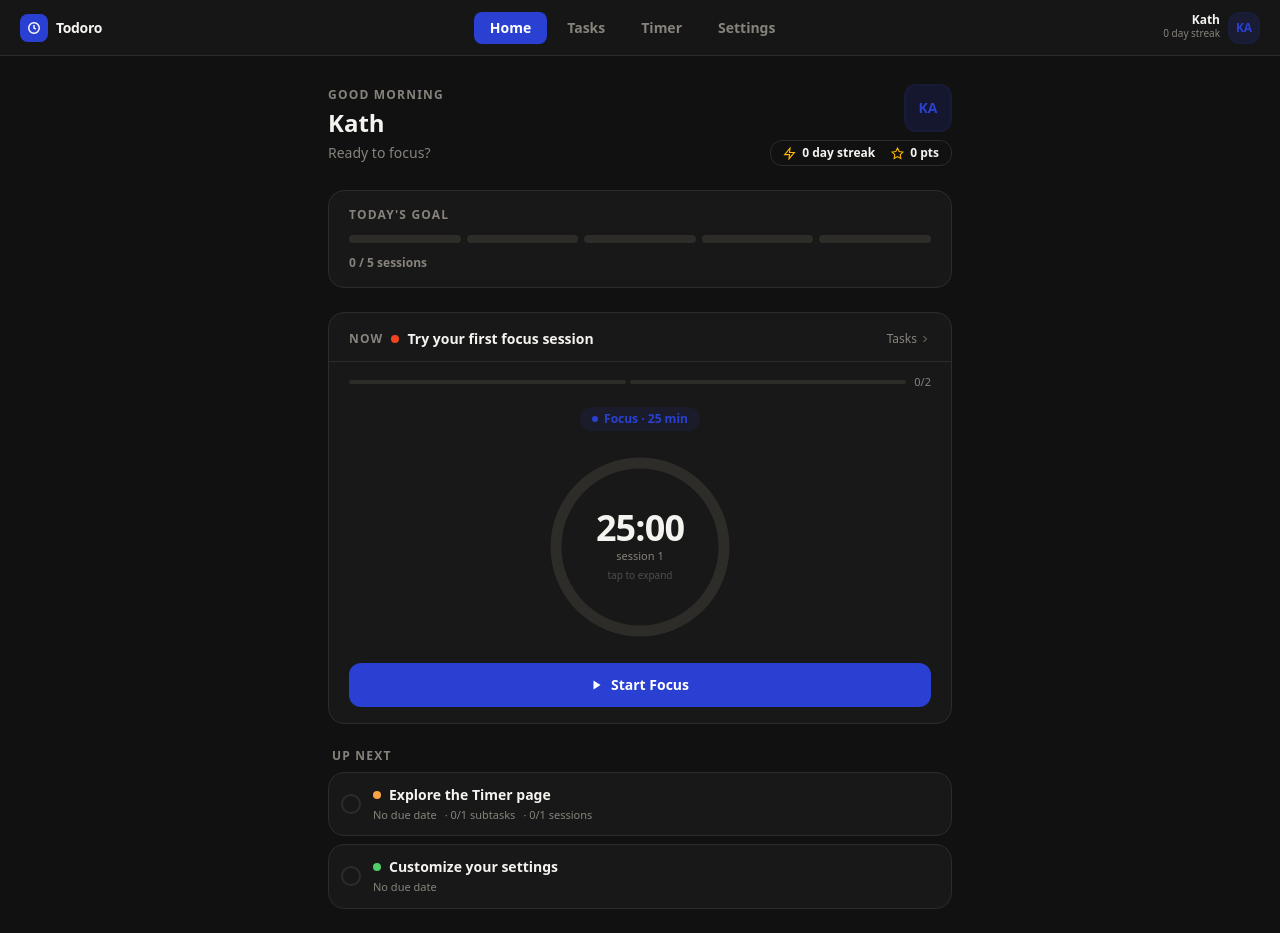
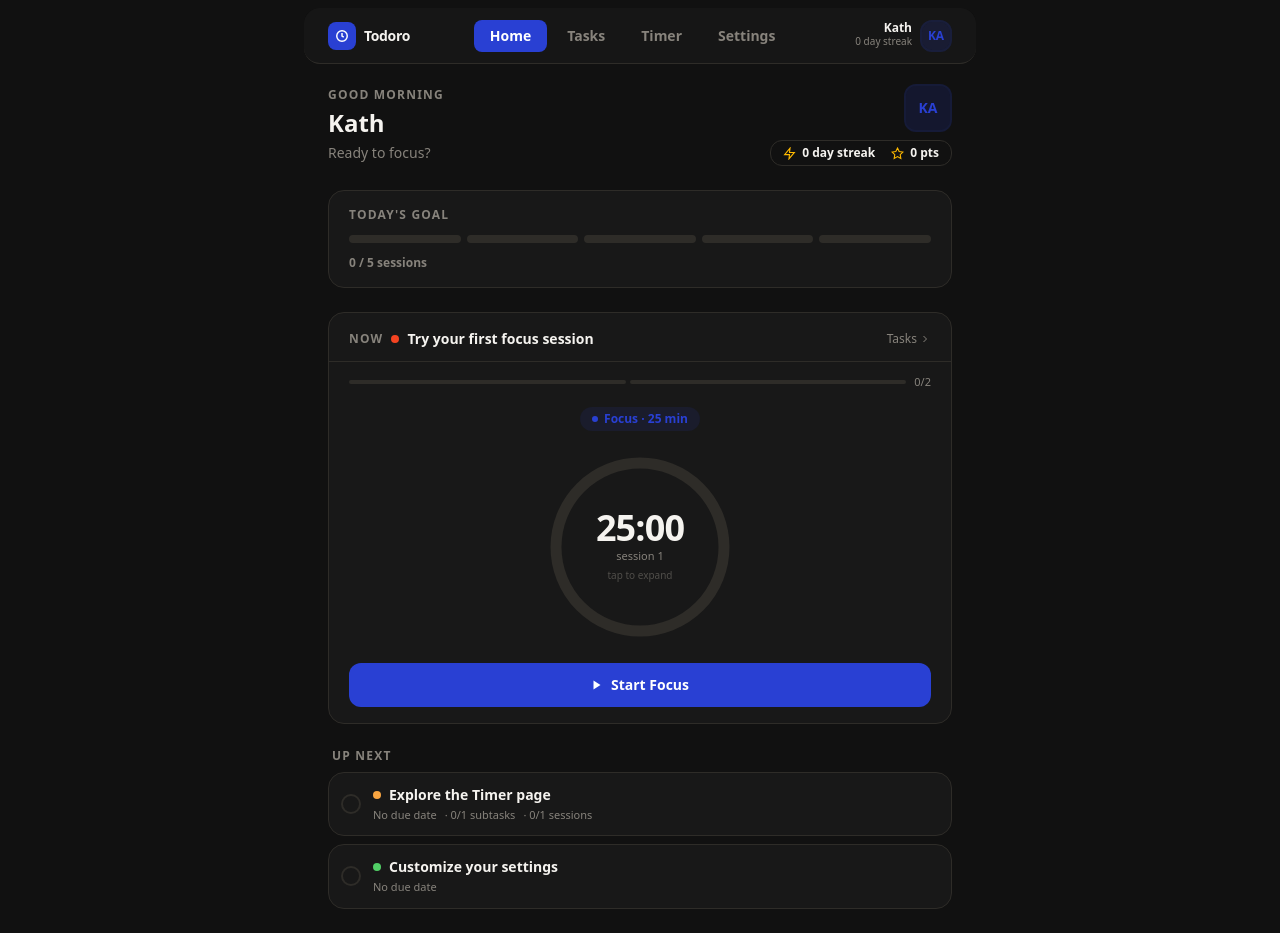
Before and after one commit to PatriusCastro/todoro.v2, a Next.js app in the folder todoro.v2/: page / in a window 1280 px wide. Built offline with nearby package versions, Linux system fonts and the light colour scheme.

Commit message:
Re-design the navbar

```diff
--- a/todoro.v2/components/AppShell.tsx
+++ b/todoro.v2/components/AppShell.tsx
@@ -52,9 +52,9 @@ export default function AppShell({
     <div className={dark ? "dark" : ""}>
       <div className="min-h-dvh bg-bg text-tx flex flex-col">
 
-        {/* ── Desktop / Tablet top nav ── */}
+        {/* Desktop / Tablet top nav */}
         {isTablet && (
-          <header className="fixed top-0 inset-x-0 z-50 h-14 bg-surface/90 backdrop-blur-xl border-b border-border flex items-center px-5 gap-4">
+          <header className="fixed rounded-2xl w-full max-w-2xl mx-auto px-4 md:px-6 py-6 m-2 top-0 inset-x-0 z-50 h-14 bg-surface/90 backdrop-blur-xl border-b border-border flex items-center gap-4">
 
             {/* Logo */}
             <div className="flex items-center gap-2 shrink-0">
@@ -85,12 +85,6 @@ export default function AppShell({
 
             {/* Right side */}
             <div className="flex items-center gap-3 shrink-0">
-              {running && (
-                <div className="hidden md:flex items-center gap-1.5 px-3 py-1 rounded-full bg-priority-low/10 border border-priority-low/30">
-                  <span className="w-1.5 h-1.5 rounded-full bg-priority-low animate-pulse" />
-                  <span className="text-xs font-semibold text-priority-low">Focusing</span>
-                </div>
-              )}
               <button onClick={() => onTabChange("settings")}
                 className="flex items-center gap-2 hover:opacity-80 transition-opacity">
                 <div className="hidden lg:flex flex-col items-end">
@@ -103,16 +97,16 @@ export default function AppShell({
           </header>
         )}
 
-        {/* ── Content ── */}
+        {/* Content */}
         <main className={`flex-1 overflow-y-auto ${isTablet ? "pt-14" : "pb-16"}`}>
           <div className="w-full max-w-2xl mx-auto px-4 md:px-6 py-6">
             {children}
           </div>
         </main>
 
-        {/* ── Mobile bottom nav ── */}
+        {/* Mobile bottom nav */}
         {!isTablet && (
-          <nav className="fixed bottom-0 inset-x-0 z-50 bg-surface/95 backdrop-blur-xl border-t border-border pb-[env(safe-area-inset-bottom)]">
+          <nav className="fixed m-4 rounded-2xl bottom-0 inset-x-0 z-50 bg-surface/95 backdrop-blur-xl border-t border-border pb-[env(safe-area-inset-bottom)]">
             <div className="flex justify-around items-center h-16">
             {NAV.map(({ id, label }) => {
                 const active = activeTab === id
--- a/todoro.v2/package.json
+++ b/todoro.v2/package.json
@@ -12,7 +12,8 @@
     "next": "16.1.6",
     "next-pwa": "^5.6.0",
     "react": "19.2.3",
-    "react-dom": "19.2.3"
+    "react-dom": "19.2.3",
+    "react-icons": "^5.6.0"
   },
   "devDependencies": {
     "@tailwindcss/postcss": "^4",
```
Also changed, not shown: 1 other file (tests, documents, lock files or other folders).
